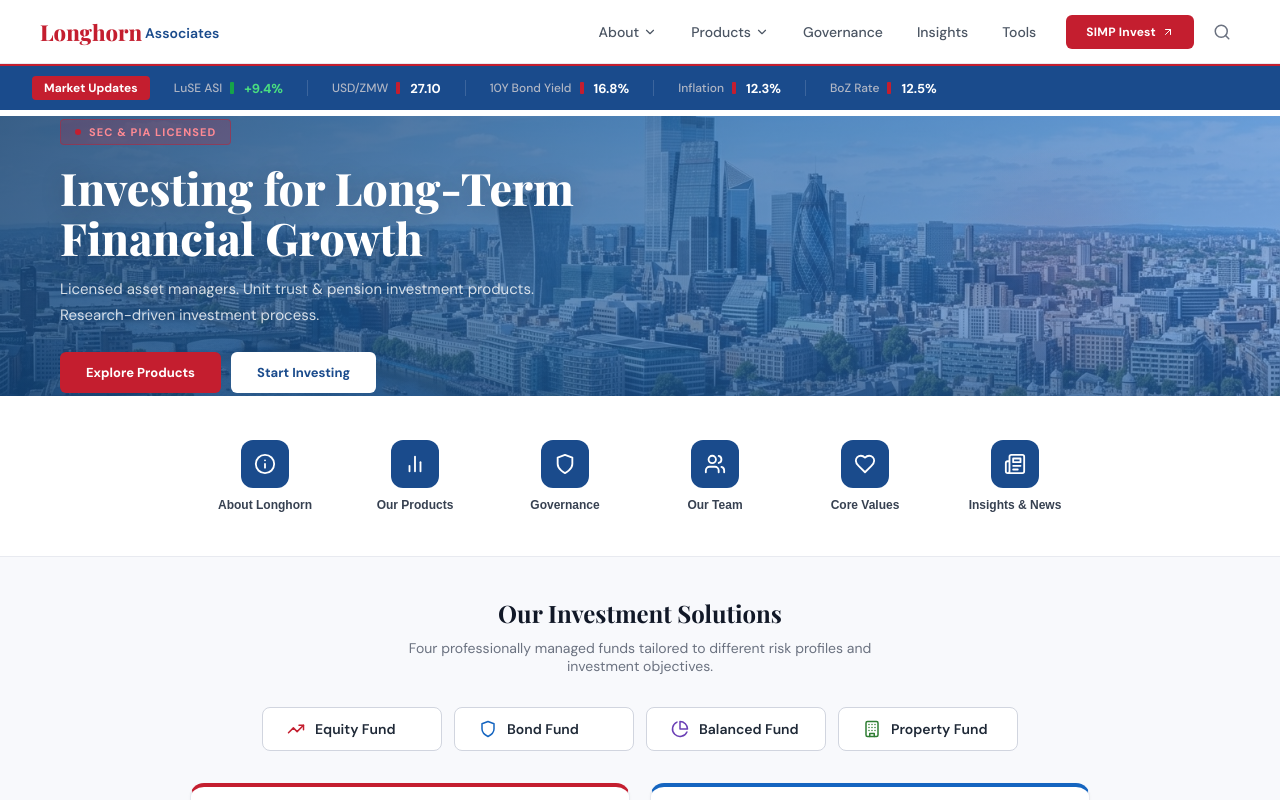
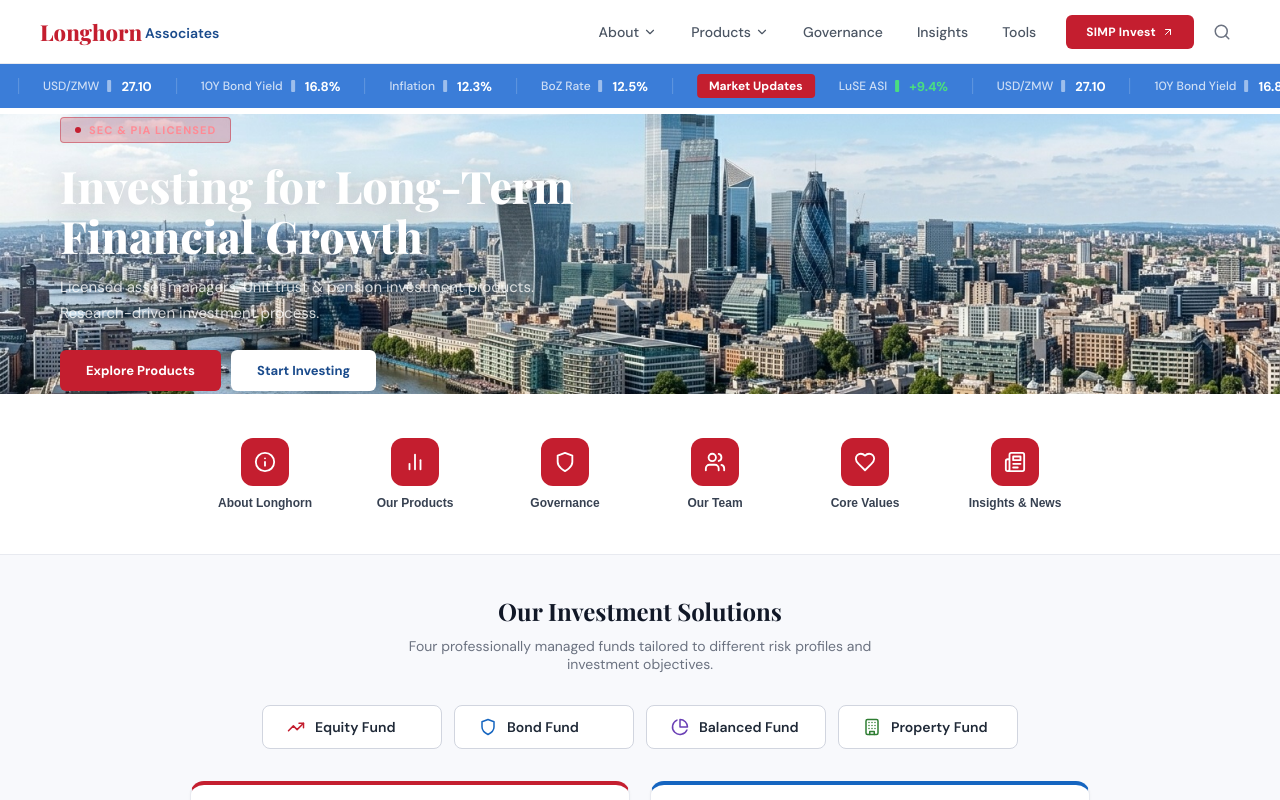
Before and after one commit to Mi1ch/longhorn-site, a React (Create React App) app: page / in a window 1280 px wide. Built offline with nearby package versions, Linux system fonts and the light colour scheme.

Commit message:
latest-commit-20260310

```diff
--- a/src/App.js
+++ b/src/App.js
@@ -63,22 +63,27 @@ function MarketTicker() {
     { label: 'Inflation', value: '12.3%' },
     { label: 'BoZ Rate', value: '12.5%' },
   ];
+  const tickerItems = [...items, ...items, ...items]; /* triple for seamless loop */
   return (
     <div style={{
-      background: C.navy, padding: '10px 0', display: 'flex', alignItems: 'center',
-      gap: 0, overflow: 'hidden', borderTop: `2px solid ${C.red}`,
+      background: '#3B7DD8', padding: '10px 0', display: 'flex', alignItems: 'center',
+      overflow: 'hidden', position: 'relative',
     }}>
-      <div style={{ display: 'flex', alignItems: 'center', gap: 24, padding: '0 32px', animation: 'none', whiteSpace: 'nowrap' }}>
-        {items.map((item, i) => (
+      <style>{`@keyframes tickerScroll { 0% { transform: translateX(0); } 100% { transform: translateX(-33.333%); } }`}</style>
+      <div style={{
+        display: 'flex', alignItems: 'center', gap: 24, whiteSpace: 'nowrap',
+        animation: 'tickerScroll 20s linear infinite',
+      }}>
+        {tickerItems.map((item, i) => (
           <div key={i} style={{ display: 'flex', alignItems: 'center', gap: 8 }}>
             {item.isLabel ? (
               <span style={{ fontSize: 12, fontWeight: 700, color: C.white, background: C.red, padding: '4px 12px', borderRadius: 4 }}>{item.label}</span>
             ) : (
               <>
-                <span style={{ fontSize: 12, color: C.gray300, fontWeight: 500 }}>{item.label}</span>
-                <div style={{ width: 4, height: 12, borderRadius: 1, background: item.positive ? C.green : C.red, marginRight: 2 }} />
+                <span style={{ fontSize: 12, color: 'rgba(255,255,255,0.75)', fontWeight: 500 }}>{item.label}</span>
+                <div style={{ width: 4, height: 12, borderRadius: 1, background: item.positive ? '#4ADE80' : 'rgba(255,255,255,0.5)', marginRight: 2 }} />
                 <span style={{ fontSize: 13, fontWeight: 700, color: item.positive ? '#4ADE80' : C.white }}>{item.value}</span>
-                {i < items.length - 1 && <div style={{ width: 1, height: 16, background: 'rgba(255,255,255,0.15)', marginLeft: 16 }} />}
+                {i < tickerItems.length - 1 && <div style={{ width: 1, height: 16, background: 'rgba(255,255,255,0.2)', marginLeft: 16 }} />}
               </>
             )}
           </div>
@@ -180,23 +185,6 @@ function HomePage({ onNavigate }) {
           backgroundPosition: 'center 35%',
           backgroundRepeat: 'no-repeat',
         }} />
-        {/* Lighter blue overlay for readability */}
-        <div style={{
-          position: 'absolute', inset: 0,
-          background: 'linear-gradient(135deg, rgba(15,61,110,0.82) 0%, rgba(37,99,168,0.68) 50%, rgba(59,125,216,0.55) 100%)',
-        }} />
-        {/* Bottom fade */}
-        <div style={{
-          position: 'absolute', bottom: 0, left: 0, right: 0, height: 80,
-          background: 'linear-gradient(0deg, rgba(15,61,110,0.4) 0%, transparent 100%)',
-          pointerEvents: 'none',
-        }} />
-        {/* Subtle red accent glow */}
-        <div style={{
-          position: 'absolute', top: '10%', right: '8%', width: 250, height: 250, borderRadius: '50%',
-          background: 'radial-gradient(circle, rgba(196,30,47,0.10) 0%, transparent 70%)',
-          pointerEvents: 'none',
-        }} />
 
         <div style={{ position: 'relative', zIndex: 1, padding: '0 60px', maxWidth: 640 }}>
           <div style={{
@@ -259,7 +247,7 @@ function HomePage({ onNavigate }) {
           >
             <div style={{
               width: 48, height: 48, borderRadius: 12,
-              background: C.navy, display: 'flex', alignItems: 'center', justifyContent: 'center',
+              background: C.red, display: 'flex', alignItems: 'center', justifyContent: 'center',
             }}>
               <Ic size={22} style={{ color: C.white }} />
             </div>
```
